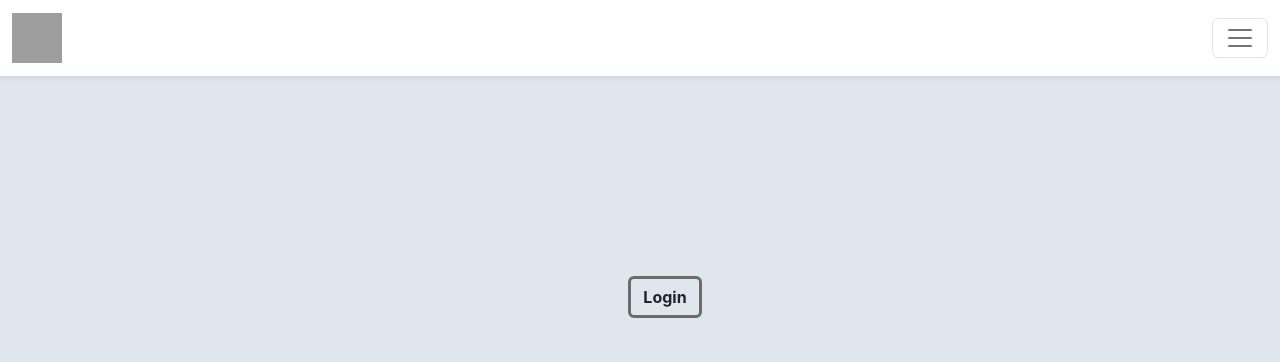
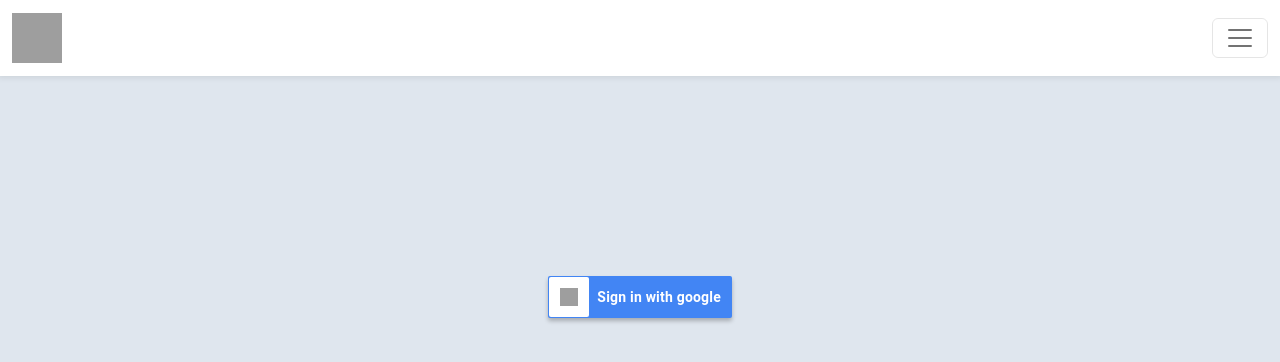
Before and after one commit to g-one-mart/g-one-frontend, a React (Create React App) app: page /user/login in a window 1280 px wide. Shown: the top 362 px of the page. Built offline with nearby package versions, Linux system fonts and the light colour scheme; grey boxes are pictures that could not be loaded.

Commit message:
updated login page

```diff
--- a/src/pages/LoginPage/index.css
+++ b/src/pages/LoginPage/index.css
@@ -6,11 +6,52 @@
 
 .usericonposp{
      margin-top: 200px;
+     width: auto;
+     margin-left: auto;
+     margin-right: auto;
+     display: block;
+     cursor: pointer;
 }
 
-.usericonbuttonp{
-     border-color: #6b6b6b;
-     border-width: 3px;
-     border-style: solid;
-     font-weight: bolder;
+.google-btn {
+     width: 184px;
+     height: 42px;
+     background-color: #4285f4;
+     border-radius: 2px;
+     box-shadow: 0 3px 4px 0 rgba(0,0,0,.25);
 }
+
+.google-icon-wrapper {
+     position: absolute;
+     margin-top: 1px;
+     margin-left: 1px;
+     width: 40px;
+     height: 40px;
+     border-radius: 2px;
+     background-color: #fff;
+}
+
+.google-icon {
+     position: absolute;
+     margin-top: 11px;
+     margin-left: 11px;
+     width: 18px;
+     height: 18px;
+}
+
+.btn-text {
+     float: right;
+     margin: 11px 11px 0 0;
+     color: #fff;
+     font-size: 14px;
+     letter-spacing: 0.2px;
+     font-family: "Roboto";
+}
+
+btn-text:hover {
+     box-shadow: 0 0 6px #4285f4;
+}
+
+btn-text:active {
+     background: #1669F2;
+}
--- a/src/pages/LoginPage/index.js
+++ b/src/pages/LoginPage/index.js
@@ -1,34 +1,19 @@
-import { Link } from "react-router-dom";
-import { useAuthContext } from "../../hooks/useAuthContext";
 import { useLogin } from "../../hooks/useLogin";
-import { useLogout } from "../../hooks/useLogout";
 import "./index.css";
 
 const LoginPage = () => {
      const { login, isloading } = useLogin();
-     const { logout } = useLogout();
-     const { user } = useAuthContext();
      return (
           <>
-               <div className="container-fluid">
-                    <div className="usericonposp">
-                         {user ? (
-                              <div className="useicons">
-                                   <Link to={"/user/profile"}>
-                                        <i className="fa fa-user fa-2x usericon" aria-hidden="true"></i>
-                                   </Link>
-                                   <button onClick={() => logout()} className="btn usericonbuttonp">
-                                        Logout
-                                   </button>
-                              </div>
-                         ) : (
-                              <div className="usericonof">
-                                   <button disabled={isloading} onClick={() => login()} className="btn usericonbuttonp">
-                                        Login
-                                   </button>
-                              </div>
-                         )}
+               <div className="google-btn usericonposp" disabled={isloading} onClick={() => login()}>
+                    <div className="google-icon-wrapper">
+                         <img className="google-icon" src="https://upload.wikimedia.org/wikipedia/commons/5/53/Google_%22G%22_Logo.svg" alt="Google"/>
                     </div>
+                    <p className="btn-text">
+                         <b>
+                              Sign in with google
+                         </b>
+                    </p>
                </div>
           </>
      );
```
